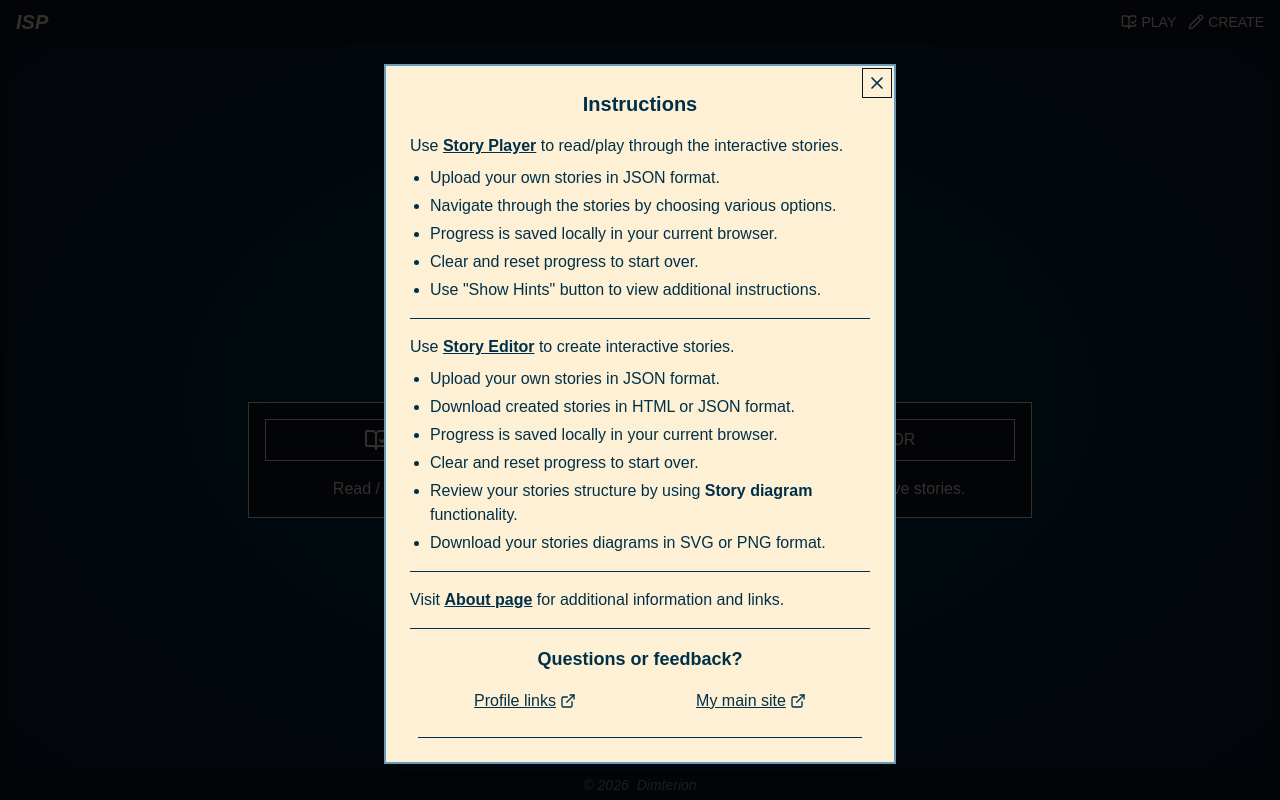
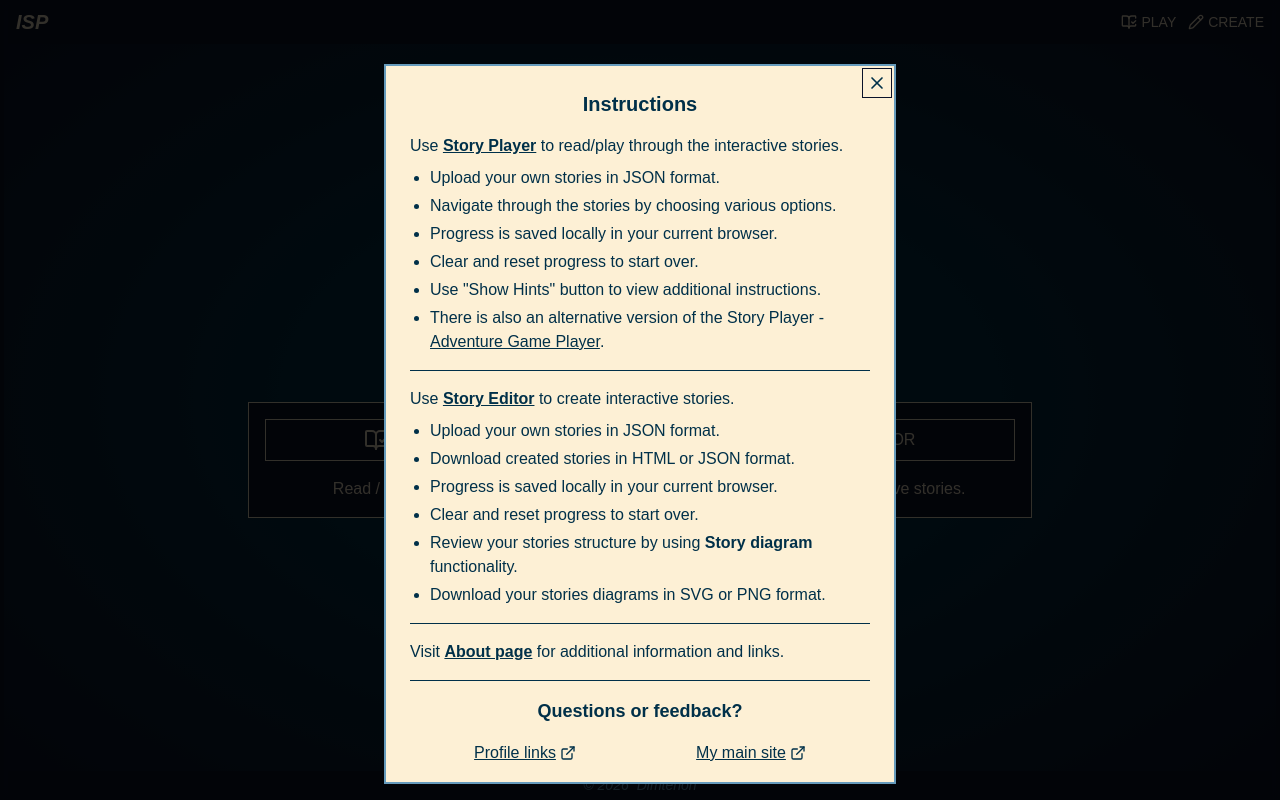
Before and after one commit to Dimterion/stories-platform, a React (Vite) app: page / in a window 1280 px wide. Both pictures are taken after a click on the button "INSTRUCTIONS". Built offline with nearby package versions, Linux system fonts and the light colour scheme; no server answers; a web font is replaced by a local one.

Commit message:
update changelog & adjust Instructions component elements

```diff
--- a/src/components/ui/Instructions.tsx
+++ b/src/components/ui/Instructions.tsx
@@ -30,6 +30,16 @@ export default function Instructions() {
             <li>Progress is saved locally in your current browser.</li>
             <li>Clear and reset progress to start over.</li>
             <li>Use "Show Hints" button to view additional instructions.</li>
+            <li>
+              There is also an alternative version of the Story Player -{" "}
+              <Link
+                to="/adventure-game-player"
+                className="hover:text-lightBlue underline"
+              >
+                Adventure Game Player
+              </Link>
+              .
+            </li>
           </ul>
         </article>
       )}
```
Also changed, not shown: 1 other file (tests, documents, lock files or other folders).
